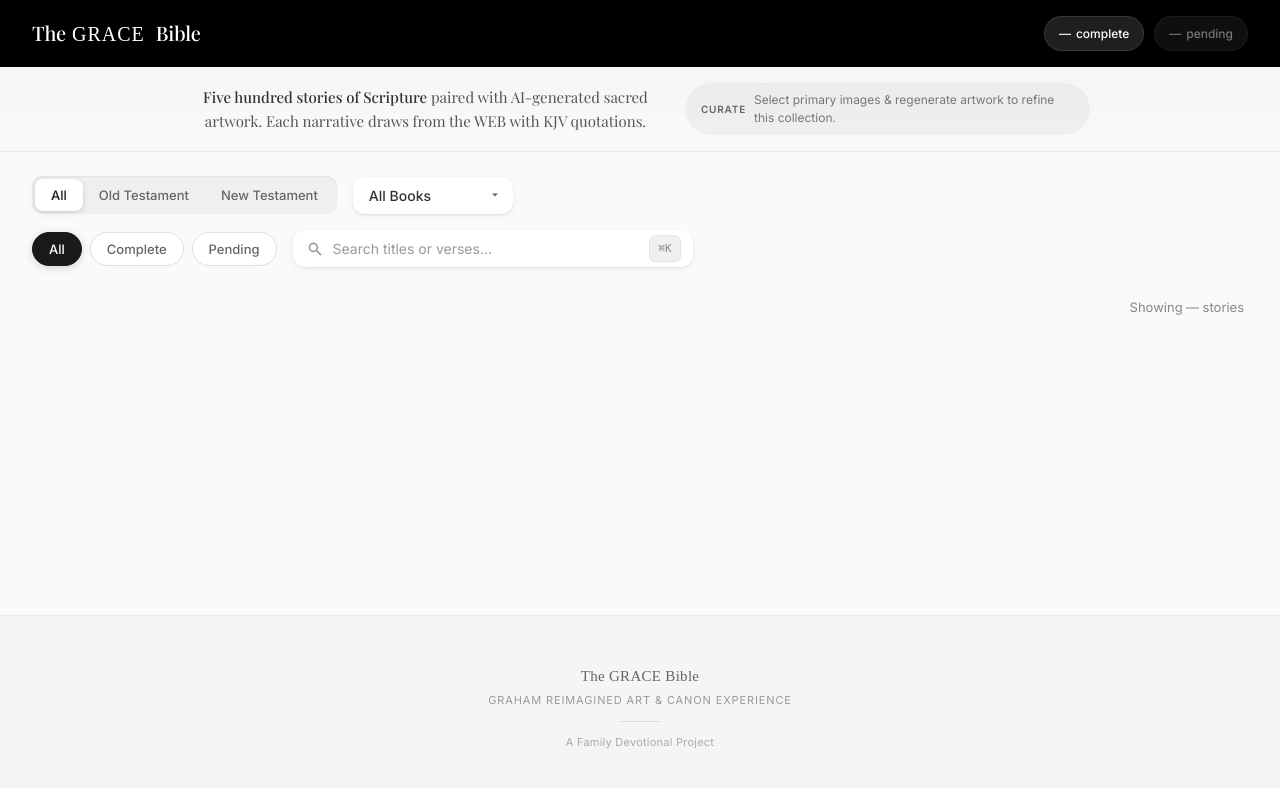
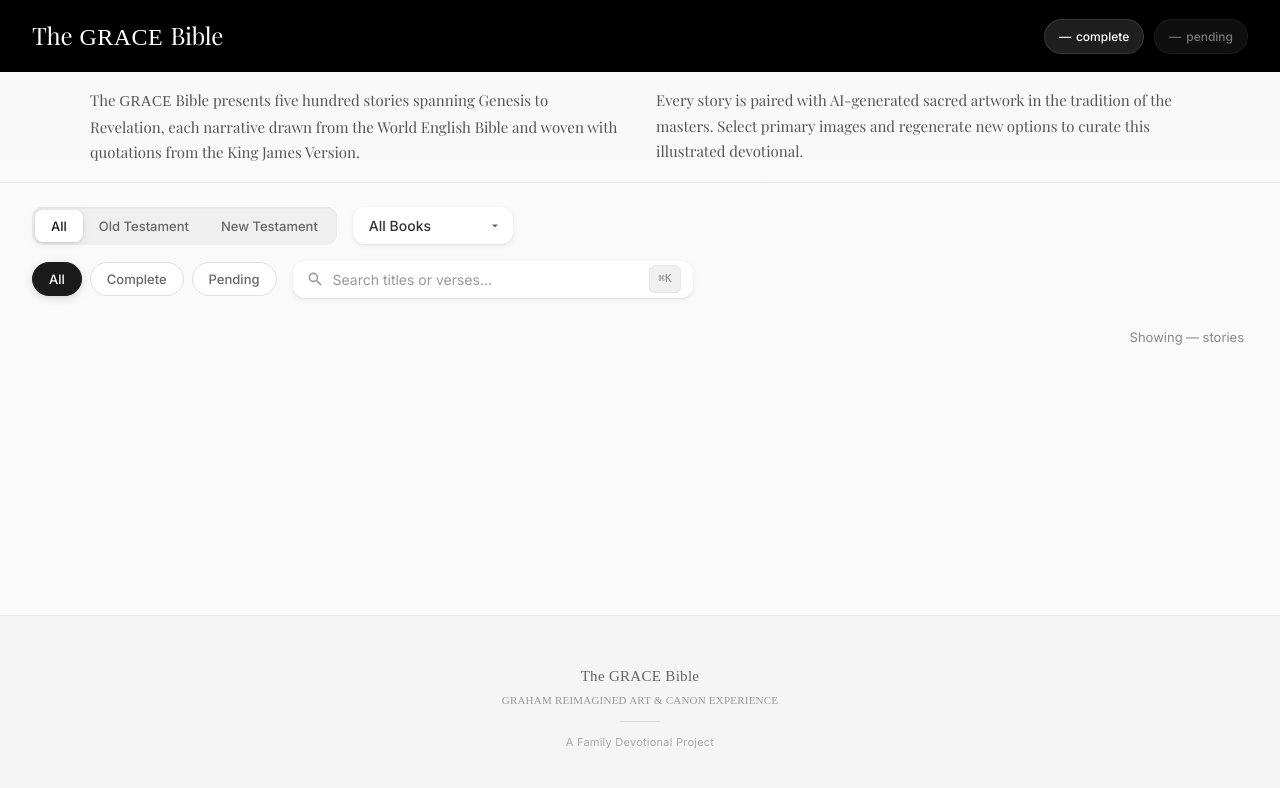
Before and after one commit to grysngrhm-tech/graham-devotional, a plain HTML site: page viewer/index.html in a window 1280 px wide. Drawn offline with nearby package versions, Linux system fonts and the light colour scheme; a web font is replaced by a local one.

Commit message:
header formatting

```diff
--- a/viewer/index.html
+++ b/viewer/index.html
@@ -18,18 +18,18 @@
         <header class="compact-header">
             <div class="header-left">
                 <h1 class="brand-title" id="brandTitle">
-                    <span class="brand-prefix">The</span>
+                    <span class="brand-text">The</span>
                     <span class="grace-toggle" id="graceToggle">
                         <span class="grace-collapsed">GRACE</span>
                         <span class="grace-expanded">
-                            <span class="grace-word"><span class="letter">G</span>raham</span>
-                            <span class="grace-word"><span class="letter">R</span>eimagined</span>
-                            <span class="grace-word"><span class="letter">A</span>rt &amp;</span>
-                            <span class="grace-word"><span class="letter">C</span>anon</span>
-                            <span class="grace-word"><span class="letter">E</span>xperience</span>
+                            <span class="grace-word">Graham</span>
+                            <span class="grace-word">Reimagined</span>
+                            <span class="grace-word">Art &amp;</span>
+                            <span class="grace-word">Canon</span>
+                            <span class="grace-word">Experience</span>
                         </span>
                     </span>
-                    <span class="brand-suffix">Bible</span>
+                    <span class="brand-text">Bible</span>
                 </h1>
             </div>
             <div class="header-stats">
@@ -45,14 +45,16 @@
         <!-- Introduction Section -->
         <section class="intro-section">
             <div class="intro-content">
-                <p class="intro-text">
-                    <span class="intro-lead">Five hundred stories of Scripture</span> paired with AI-generated sacred artwork.
-                    Each narrative draws from the WEB with KJV quotations.
-                </p>
-                <div class="intro-curation">
-                    <span class="intro-label">Curate</span>
-                    <p class="intro-detail">
-                        Select primary images & regenerate artwork to refine this collection.
+                <div class="intro-column">
+                    <p class="intro-text">
+                        The <span class="grace-accent">GRACE</span> Bible presents five hundred stories spanning Genesis to Revelation,
+                        each narrative drawn from the World English Bible and woven with quotations from the King James Version.
+                    </p>
+                </div>
+                <div class="intro-column">
+                    <p class="intro-text">
+                        Every story is paired with AI-generated sacred artwork in the tradition of the masters.
+                        Select primary images and regenerate new options to curate this illustrated devotional.
                     </p>
                 </div>
             </div>
@@ -122,8 +124,8 @@
 
         <footer class="site-footer">
             <p>
-                <span class="footer-brand">The GRACE Bible</span>
-                <span class="footer-tagline">Graham Reimagined Art & Canon Experience</span>
+                <span class="footer-brand">The <span class="grace-accent">GRACE</span> Bible</span>
+                <span class="footer-tagline"><span class="grace-accent">Graham Reimagined Art & Canon Experience</span></span>
                 <span class="footer-divider"></span>
                 <span class="footer-copyright">A Family Devotional Project</span>
             </p>
--- a/viewer/styles.css
+++ b/viewer/styles.css
@@ -99,10 +99,13 @@ body {
 
 .brand-title {
     font-family: 'Playfair Display', Georgia, serif;
-    font-size: 1.25rem;
-    font-weight: 500;
+    font-size: 1.5rem;
+    font-weight: 400;
     color: #FFFFFF;
     letter-spacing: -0.01em;
+    display: flex;
+    align-items: baseline;
+    gap: 0.3em;
     margin: 0;
     display: flex;
     align-items: baseline;
@@ -120,14 +123,20 @@ body {
     margin-left: 0.25em;
 }
 
-/* GRACE Toggle Container */
+/* Brand text (The, Bible) - standard font */
+.brand-text {
+    font-family: 'Playfair Display', Georgia, serif;
+    font-weight: 400;
+}
+
+/* GRACE Toggle Container - old-timey font */
 .grace-toggle {
     display: inline-flex;
     cursor: pointer;
     position: relative;
     font-family: 'IM Fell English', 'Times New Roman', serif;
     font-weight: 400;
-    letter-spacing: 0.05em;
+    letter-spacing: 0.02em;
 }
 
 /* Collapsed state: "GRACE" */
@@ -135,6 +144,7 @@ body {
     display: inline-block;
     opacity: 1;
     transition: opacity 0.3s ease;
+    font-weight: 400;
 }
 
 /* Expanded state: Full words */
@@ -142,7 +152,7 @@ body {
     display: none;
     opacity: 0;
     align-items: baseline;
-    gap: 0.35em;
+    gap: 0.25em;
     transition: opacity 0.3s ease;
 }
 
@@ -162,6 +172,7 @@ body {
     white-space: nowrap;
     animation: wordFadeIn 0.4s ease forwards;
     opacity: 0;
+    font-family: 'IM Fell English', 'Times New Roman', serif;
 }
 
 .grace-toggle.expanded .grace-word:nth-child(1) { animation-delay: 0ms; }
@@ -179,12 +190,6 @@ body {
         opacity: 1;
         transform: translateY(0);
     }
-}
-
-/* First letter styling */
-.grace-expanded .letter {
-    font-weight: 500;
-    color: #FFFFFF;
 }
 
 .header-stats {
@@ -218,69 +223,41 @@ body {
 }
 
 /* ============================================================================
-   Introduction Section - Compact & Centered
+   Introduction Section - Two Equal Columns
    ============================================================================ */
 
 .intro-section {
-    background: linear-gradient(to bottom, #F5F5F5 0%, #FAFAFA 100%);
+    background: linear-gradient(to bottom, #F8F8F8 0%, #FAFAFA 100%);
     border-bottom: 1px solid #E8E8E8;
     padding: var(--spacing-md) var(--spacing-xl);
-    text-align: center;
 }
 
 .intro-content {
-    max-width: 900px;
+    max-width: 1100px;
     margin: 0 auto;
-    display: flex;
-    align-items: center;
-    justify-content: center;
-    gap: var(--spacing-lg);
-    flex-wrap: wrap;
+    display: grid;
+    grid-template-columns: 1fr 1fr;
+    gap: var(--spacing-xl);
+    align-items: start;
+}
+
+.intro-column {
+    flex: 1;
 }
 
 .intro-text {
     font-family: 'Playfair Display', Georgia, serif;
     font-size: 0.9375rem;
-    line-height: 1.6;
+    line-height: 1.7;
     color: #555;
     margin: 0;
-    flex: 1;
-    min-width: 280px;
-}
-
-.intro-lead {
-    font-weight: 500;
-    color: #333;
-}
-
-.intro-curation {
-    display: flex;
-    align-items: center;
-    gap: var(--spacing-sm);
-    padding: 8px 16px;
-    background: rgba(0, 0, 0, 0.04);
-    border-radius: 100px;
-    flex-shrink: 0;
-}
-
-.intro-label {
-    font-family: 'Inter', -apple-system, sans-serif;
-    font-size: 0.625rem;
-    font-weight: 600;
-    text-transform: uppercase;
-    letter-spacing: 0.08em;
-    color: #666;
-    white-space: nowrap;
-}
-
-.intro-detail {
-    font-family: 'Inter', -apple-system, sans-serif;
-    font-size: 0.75rem;
-    line-height: 1.5;
-    color: #777;
-    margin: 0;
-    max-width: 320px;
-    text-align: left;
+}
+
+/* GRACE accent in intro - old-timey font */
+.grace-accent {
+    font-family: 'IM Fell English', 'Times New Roman', serif;
+    font-weight: 400;
+    letter-spacing: 0.02em;
 }
 
 /* Intro responsive */
@@ -290,23 +267,13 @@ body {
     }
 
     .intro-content {
-        flex-direction: column;
-        gap: var(--spacing-sm);
+        grid-template-columns: 1fr;
+        gap: var(--spacing-md);
     }
 
     .intro-text {
         font-size: 0.875rem;
-    }
-
-    .intro-curation {
-        width: 100%;
-        justify-content: center;
-        flex-wrap: wrap;
-    }
-
-    .intro-detail {
         text-align: center;
-        max-width: none;
     }
 }
 
@@ -1605,7 +1572,7 @@ body {
     }
 
     .brand-title {
-        font-size: 1.125rem;
+        font-size: 1.35rem;
     }
 
     .header-stats {
@@ -1663,7 +1630,7 @@ body {
 
 @media (max-width: 480px) {
     .brand-title {
-        font-size: 1rem;
+        font-size: 1.125rem;
     }
 
     .stat-pill {
```
